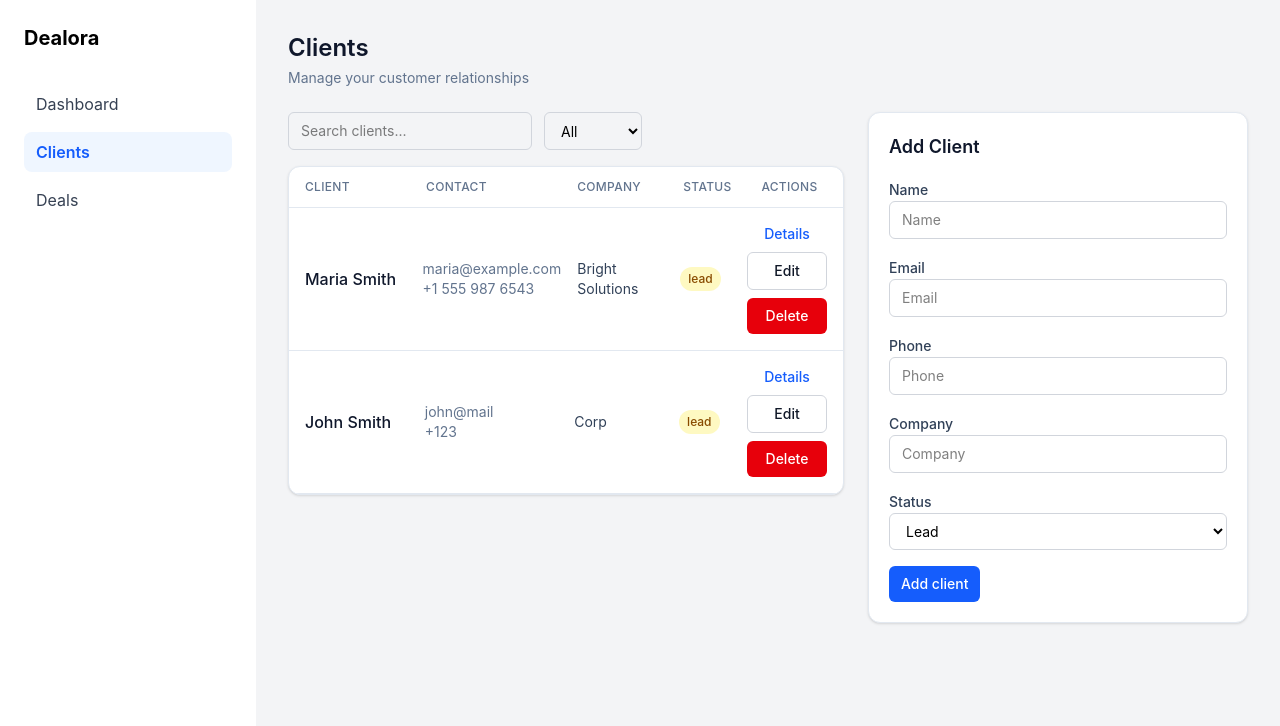
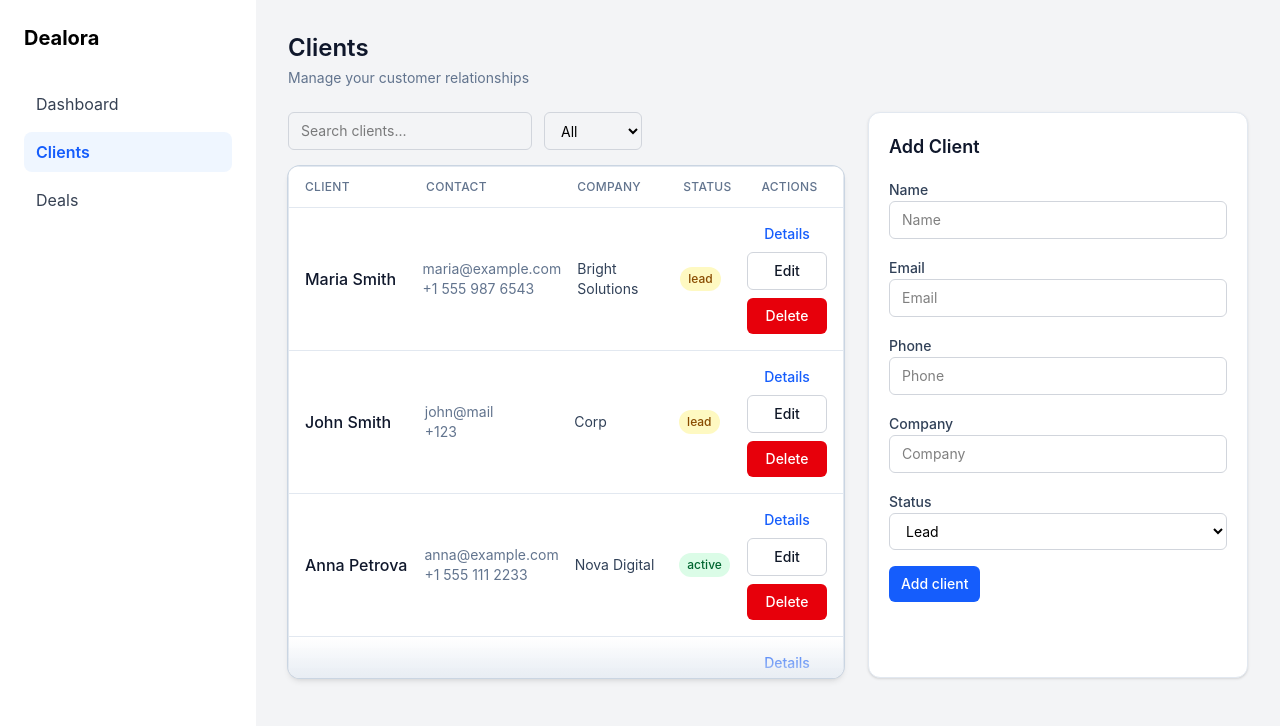
Before and after one commit to vasilyefff/flowcrm, a React (Vite) app: page /clients in a window 1280 px wide. Shown: the top 726 px of the page. Built offline with nearby package versions, Linux system fonts and the light colour scheme; data requests are answered from the project's data file.

Commit message:
feat(ui): add reusable scrollable panel with sticky header

```diff
--- a/db.json
+++ b/db.json
@@ -17,6 +17,78 @@
       "status": "lead",
       "id": "3",
       "createdAt": "2026-09-01T05:46:58.875Z"
+    },
+    {
+      "name": "Anna Petrova",
+      "email": "anna@example.com",
+      "phone": "+1 555 111 2233",
+      "company": "Nova Digital",
+      "status": "active",
+      "id": "4",
+      "createdAt": "2026-09-16T05:00:00.000Z"
+    },
+    {
+      "name": "Michael Brown",
+      "email": "michael@example.com",
+      "phone": "+1 555 222 3344",
+      "company": "Northstar",
+      "status": "lead",
+      "id": "5",
+      "createdAt": "2026-09-16T05:10:00.000Z"
+    },
+    {
+      "name": "Sophie Miller",
+      "email": "sophie@example.com",
+      "phone": "+1 555 333 4455",
+      "company": "Pixel Works",
+      "status": "inactive",
+      "id": "6",
+      "createdAt": "2026-09-16T05:20:00.000Z"
+    },
+    {
+      "name": "Daniel Wilson",
+      "email": "daniel@example.com",
+      "phone": "+1 555 444 5566",
+      "company": "Vertex Labs",
+      "status": "active",
+      "id": "7",
+      "createdAt": "2026-09-16T05:30:00.000Z"
+    },
+    {
+      "name": "Emma Davis",
+      "email": "emma@example.com",
+      "phone": "+1 555 555 6677",
+      "company": "Cloudline",
+      "status": "lead",
+      "id": "8",
+      "createdAt": "2026-09-16T05:40:00.000Z"
+    },
+    {
+      "name": "Robert Taylor",
+      "email": "robert@example.com",
+      "phone": "+1 555 666 7788",
+      "company": "Bright Labs",
+      "status": "active",
+      "id": "9",
+      "createdAt": "2026-09-16T05:50:00.000Z"
+    },
+    {
+      "name": "Olivia Anderson",
+      "email": "olivia@example.com",
+      "phone": "+1 555 777 8899",
+      "company": "Orbit Systems",
+      "status": "inactive",
+      "id": "10",
+      "createdAt": "2026-09-16T06:00:00.000Z"
+    },
+    {
+      "name": "James Martin",
+      "email": "james@example.com",
+      "phone": "+1 555 888 9900",
+      "company": "Core Studio",
+      "status": "lead",
+      "id": "11",
+      "createdAt": "2026-09-16T06:10:00.000Z"
     }
   ],
   "deals": [
--- a/src/entities/client/ui/ClientList.tsx
+++ b/src/entities/client/ui/ClientList.tsx
@@ -29,8 +29,8 @@ export const ClientList = ({
   }
 
   return (
-    <div className="overflow-hidden rounded-xl border border-slate-200 bg-white shadow-sm">
-      <div className="hidden md:grid md:grid-cols-[1.4fr_1.8fr_1.2fr_0.7fr_1fr] md:items-center md:gap-4 md:border-b md:border-slate-200 md:px-4 md:py-3 md:text-xs md:font-medium md:uppercase md:tracking-wide md:text-slate-500">
+    <div className="rounded-xl border border-slate-200 bg-white shadow-sm">
+      <div className="hidden md:sticky md:top-0 md:z-10 md:grid md:grid-cols-[1.4fr_1.8fr_1.2fr_0.7fr_1fr] md:items-center md:gap-4 md:border-b md:border-slate-200 md:bg-white md:px-4 md:py-3 md:text-xs md:font-medium md:uppercase md:tracking-wide md:text-slate-500">
         <div>Client</div>
         <div>Contact</div>
         <div>Company</div>
--- a/src/pages/clients/ClientsPage.tsx
+++ b/src/pages/clients/ClientsPage.tsx
@@ -20,6 +20,7 @@ import { DeleteClientDialog } from '@/features/client/delete/DeleteClientDialog'
 import { EditClientDialog } from '@/features/client/edit/EditClientDialog'
 import { Input } from '@/shared/ui/Input'
 import { Select } from '@/shared/ui/Select'
+import { ScrollablePanel } from '@/shared/ui/ScrollablePanel'
 
 export const ClientsPage = () => {
   const clients = useSelector((state: RootState) => state.clients.items)
@@ -162,12 +163,14 @@ export const ClientsPage = () => {
           </div>
 
           {fetchStatus === 'succeeded' && (
+            <ScrollablePanel>
               <ClientList
                 clients={filteredClients}
                 onDelete={handleDelete}
                 onEdit={handleEdit}
                 hasClients={clients.length > 0}
               />
+            </ScrollablePanel>
           )}
         </div>
 
--- a/src/shared/ui/Modal.tsx
+++ b/src/shared/ui/Modal.tsx
@@ -9,7 +9,7 @@ export const Modal = ({ isOpen, onClose, children }: ModalProps) => {
 
   return (
     <div
-      className="fixed inset-0 flex items-center justify-center bg-black/50"
+      className="fixed inset-0 z-50 flex items-center justify-center bg-black/50"
       onClick={onClose}
     >
       <div
--- /dev/null
+++ b/src/shared/ui/ScrollablePanel.tsx
@@ -0,0 +1,48 @@
+import { useEffect, useRef, useState } from 'react'
+import type { ReactNode } from 'react'
+
+type ScrollablePanelProps = {
+  children: ReactNode
+}
+
+export const ScrollablePanel = ({ children }: ScrollablePanelProps) => {
+  const scrollRef = useRef<HTMLDivElement | null>(null)
+
+  const [canScrollUp, setCanScrollUp] = useState(false)
+  const [canScrollDown, setCanScrollDown] = useState(false)
+
+  const updateScrollState = () => {
+    const element = scrollRef.current
+
+    if (!element) return
+
+    const { scrollTop, scrollHeight, clientHeight } = element
+
+    setCanScrollUp(scrollTop > 0)
+    setCanScrollDown(scrollTop + clientHeight < scrollHeight)
+  }
+
+  useEffect(() => {
+    updateScrollState()
+  }, [children])
+
+  return (
+    <div className="relative xl:rounded-xl xl:ring-1 xl:ring-slate-300 xl:shadow-md">
+      <div
+        ref={scrollRef}
+        onScroll={updateScrollState}
+        className="xl:max-h-[calc(100vh-18rem)] xl:overflow-y-auto xl:rounded-xl"
+      >
+        {children}
+      </div>
+
+      {canScrollUp && (
+        <div className="pointer-events-none absolute inset-x-0 top-0 hidden h-10 rounded-t-xl bg-gradient-to-b from-slate-200/80 to-transparent xl:block" />
+      )}
+
+      {canScrollDown && (
+        <div className="pointer-events-none absolute inset-x-0 bottom-0 hidden h-10 rounded-b-xl bg-gradient-to-t from-slate-200/80 to-transparent xl:block" />
+      )}
+    </div>
+  )
+}
```
Lines whose indentation alone changed are shown as unchanged.
